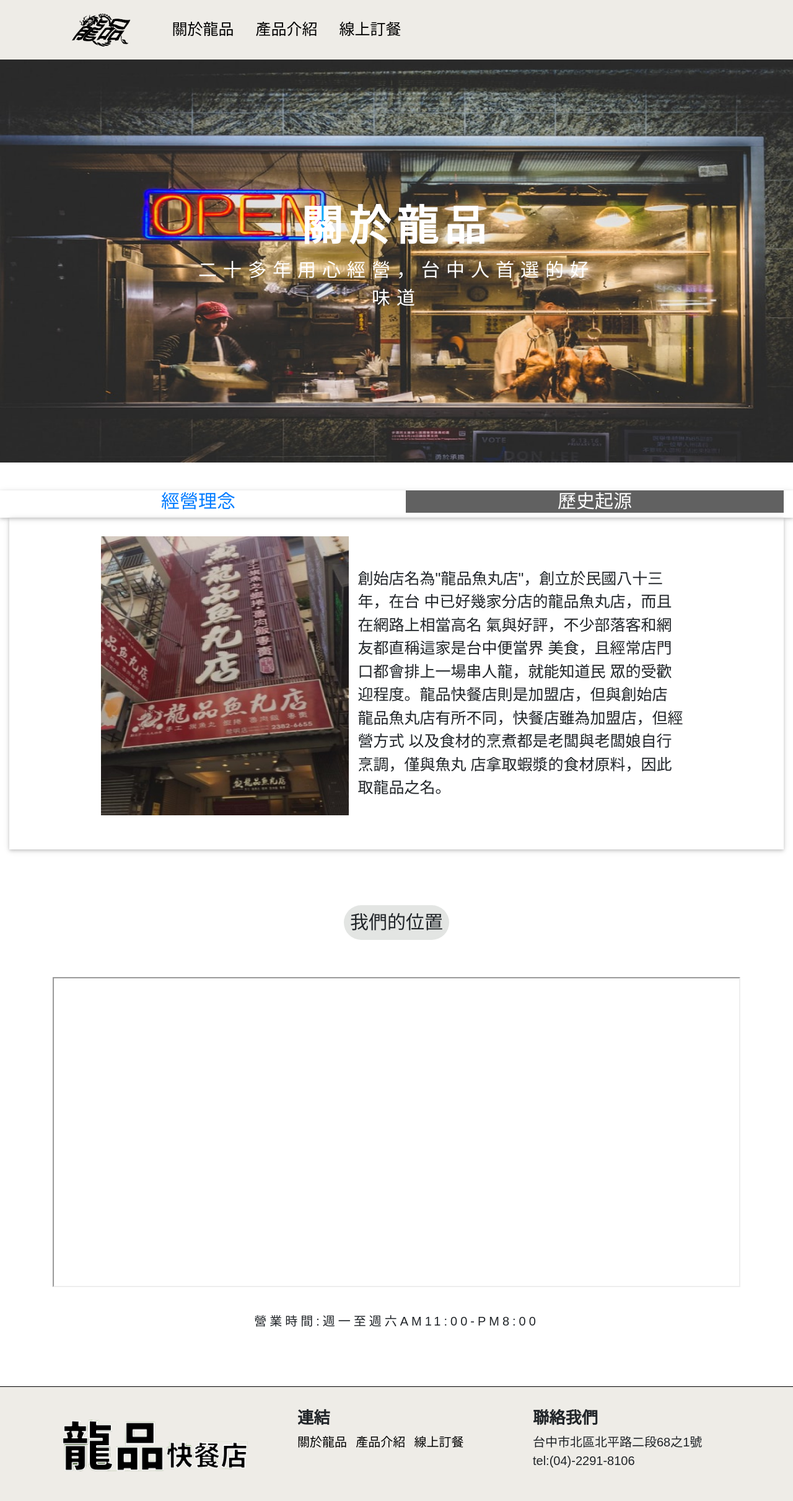
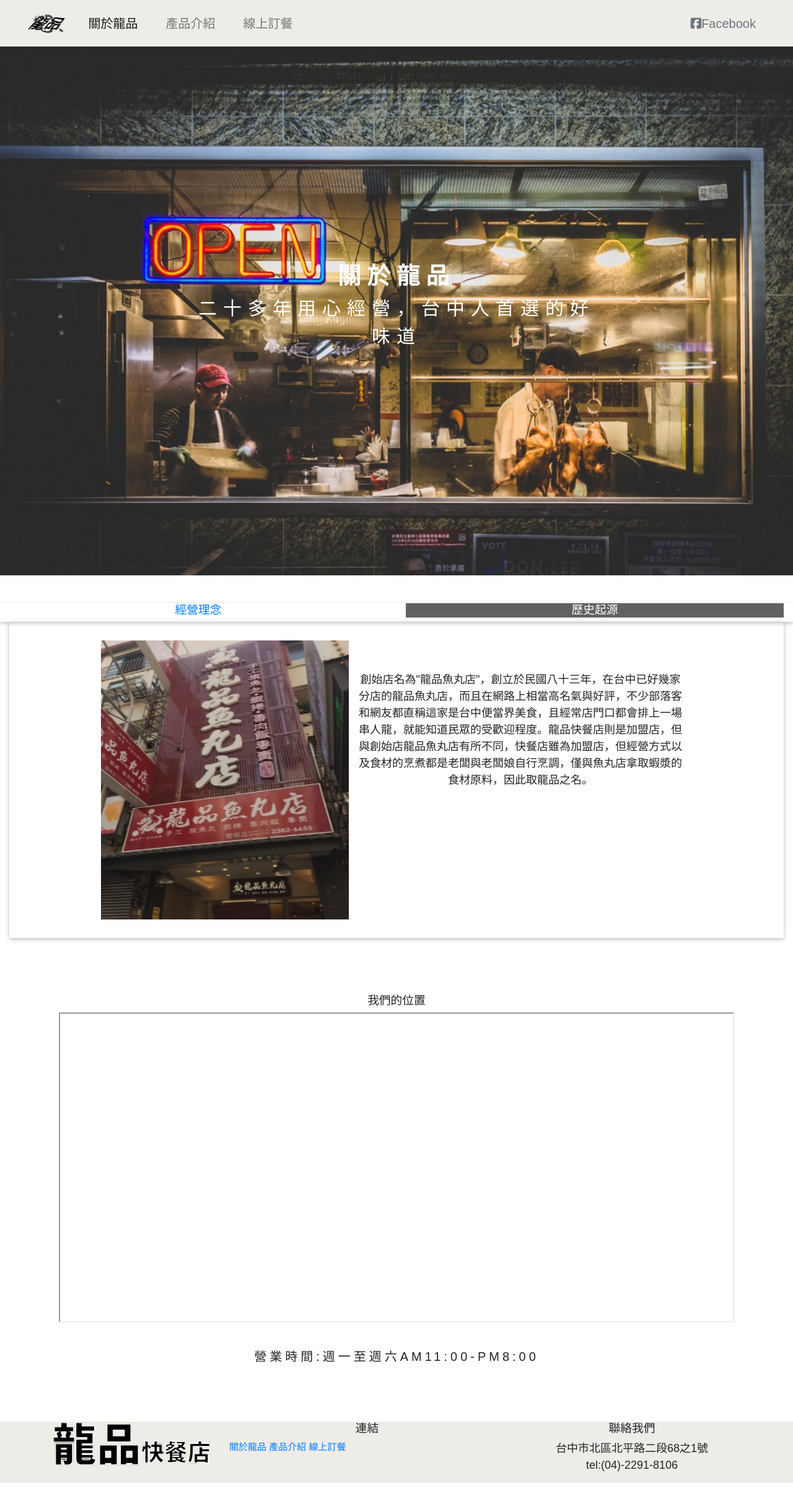
Before and after one commit to leo870219/project, a PHP site: page / in a window 1280 px wide, after a click on "歷史起源". Shown: the whole page at 62% size. After the commit the page ends 2392 px from the top, so only its background shows below. Run offline with PHP 8.4, Linux system fonts and the light colour scheme; some libraries are stand-ins or nearby versions; some web fonts are replaced.

Commit message:
RWD首頁調整

```diff
--- a/index.html
+++ b/index.html
@@ -16,34 +16,40 @@
 
 <body>
   <section id="intro">
-    <div class="container">
-      <div class="navbar navbar-expand-md">
-        <a class="navbar-brand" href="#">
-          <img src="images/logo.png" alt="logo" style="width:130px;">
+    <nav class="navbar navbar-expand-md navbar-light">
+      <div class="container-fluid">
+        <a class="navbar-brand" href="index.html">
+          <img src="images/logo.png" width="60" height="40" class="d-inline-block align-top" alt="龍品快餐店">
         </a>
-        <button class="navbar-toggler " type="button" data-toggle="collapse" data-target="#collapsibleNavbar">
-          <span class="fas fa-bars"></span>
+        <button class="navbar-toggler" type="button" data-toggle="collapse" data-target="#navbarNav"
+          aria-controls="navbarNav" aria-expanded="false" aria-label="Toggle navigation">
+          <span class="navbar-toggler-icon"></span>
         </button>
-        <div class="collapse navbar-collapse " id="collapsibleNavbar">
-          <ul class="navbar-nav ">
-            <a class="navbar-brand" href="index.html"></a>
-            <ul class="navbar-nav ">
-              <li class="nav-item">
-                <a class="nav-link" href="index.html">關於龍品</a></li>
-              <li class="nav-item">
-                <a class="nav-link" href="product.html">產品介紹</a></li>
-              <li class="nav-item">
-                <a class="nav-link" href="booking.html">線上訂餐</a>
-              <li>
-            </ul>
+        <div class="collapse navbar-collapse" id="navbarNav">
+          <ul class="navbar-nav mr-auto mt-2 mt-lg-0">
+            <li class="nav-item active">
+              <a class="nav-link" href="index.html">關於龍品</a>
+            </li>
+            <li class="nav-item">
+              <a class="nav-link" href="product.html">產品介紹</a>
+            </li>
+            <li class="nav-item">
+              <a class="nav-link" href="booking.html">線上訂餐</a>
+            </li>
+          </ul>
+          <span class="navbar-text">
+            <a class="text-muted nav-link"
+              href="https://www.facebook.com/%E9%BE%8D%E5%93%81%E5%BF%AB%E9%A4%90%E5%BA%97-300982883289665/?ref=br_rs"><i
+                class="fab fa-facebook-square"></i></i>Facebook</a>
+          </span>
         </div>
       </div>
-    </div>
+    </nav>
   </section>
 
   <section id="index-second">
     <div class="w3-display-container">
-      <img src="images\15.jpg" class="img-fluid" alt="龍品快餐店" style="width: 100%; height: 650px;">
+      <img src="images\15.jpg" class="img-fluid" alt="龍品快餐店" width="100%">
       <div class="w3-display-middle ">
         <h1>關於龍品</h1>
         <p>二十多年用心經營，台中人首選的好味道</p>
@@ -54,17 +60,17 @@
   <section id="index-third">
     <div class="container-fluid" id="menu">
       <div class="row w3-card">
-        <div class="col-md-6">
+        <div class="col">
           <a href="javascript:void(0)" onclick="openMenu(event, 'business');" id="myLink">
             <div class="tablink">
-              <h2>經營理念</h2>
+              <h5>經營理念</h5>
             </div>
           </a>
         </div>
-        <div class="col-md-6">
+        <div class="col">
           <a href="javascript:void(0)" onclick="openMenu(event, 'history');">
             <div class=" tablink">
-              <h2>歷史起源</h2>
+              <h5>歷史起源</h5>
             </div>
           </a>
         </div>
@@ -96,14 +102,7 @@
             </div>
             <div class="col-md-6">
               <p>
-                創始店名為"龍品魚丸店"，創立於民國八十三年，在台
-                中已好幾家分店的龍品魚丸店，而且在網路上相當高名
-                氣與好評，不少部落客和網友都直稱這家是台中便當界
-                美食，且經常店門口都會排上一場串人龍，就能知道民
-                眾的受歡迎程度。龍品快餐店則是加盟店，但與創始店
-                龍品魚丸店有所不同，快餐店雖為加盟店，但經營方式
-                以及食材的烹煮都是老闆與老闆娘自行烹調，僅與魚丸
-                店拿取蝦漿的食材原料，因此取龍品之名。
+                創始店名為"龍品魚丸店"，創立於民國八十三年，在台中已好幾家分店的龍品魚丸店，而且在網路上相當高名氣與好評，不少部落客和網友都直稱這家是台中便當界美食，且經常店門口都會排上一場串人龍，就能知道民眾的受歡迎程度。龍品快餐店則是加盟店，但與創始店龍品魚丸店有所不同，快餐店雖為加盟店，但經營方式以及食材的烹煮都是老闆與老闆娘自行烹調，僅與魚丸店拿取蝦漿的食材原料，因此取龍品之名。
               </p>
             </div>
           </div>
@@ -115,34 +114,33 @@
   <section id="index-fourth">
     <div class="container text-align">
       <div class="row justify-content-center iframe-rwd">
-        <h2>我們的位置</h2>
+        <h5>我們的位置</h5>
         <iframe
           src='https://maps.google.com.tw/maps?f=q&hl=zh-TW&geocode=&q=台中市北區北平路二段68之1號&z=16&output=embed&t='></iframe>
         <p>營業時間:週一至週六AM11:00-PM8:00</p>
       </div>
-
-
+      </div>
   </section>
 
-  <section id="latest">
-    <footer>
-      <div class="container">
+  <section id="index-latest">
+<div class="container">
         <div class="row">
-          <div class="col-md-4">
+          <div class="col-3">
             <img class="img-fluid" src="images/logo1.png">
           </div>
-          <div class="col-md-4">
-            <h3>連結</h3>
+          <div class="col-5">
+            <h5>連結</h5>
             <a href="index.html">關於龍品</a>
             <a href="product.html">產品介紹</a>
             <a href="booking.html">線上訂餐</a>
           </div>
-          <div class="col-md-4">
-            <h3>聯絡我們</h3>
+          <div class="col-4">
+            <h5>聯絡我們</h5>
             <p>台中市北區北平路二段68之1號<br>tel:(04)-2291-8106</p>
           </div>
         </div>
-    </footer>
+        </div>
+
   </section>
 
   <script>
--- a/styles/css.css
+++ b/styles/css.css
@@ -2,10 +2,109 @@
 /* CSS Document */
 
 @import url(https://fonts.googleapis.com/earlyaccess/cwtexyen.css);
+
+/* Extra small devices (portrait phones, less than 576px)*/
+@media (max-width: 575.98px) {
+	#intro a{
+	  text-align:left
+	}
+	#index-second h1 {
+	  letter-spacing: 10px;
+	  font-weight: bolder;
+	  color: rgb(255, 255, 255);
+	  text-align: center;
+	}
+	#index-second p {
+	  letter-spacing: 10px;
+	  color: rgb(255, 255, 255);
+	  text-align: center;
+	}
+
+	#index-third {
+	  padding: 10px;
+	}
+
+	#index-third .container .row{
+	  padding:10px 0;
+	}
+
+	#index-third p{
+	  font-size:1rem
+	}
+
+	#index-fourth p{
+	  font-size:1rem
+	}
+
+	#index-latest h5{
+	  margin-top: 10px;
+	  text-align:left;
+	}
+
+	#index-latest p{
+	  font-size:0.8rem;
+	  text-align:left;
+	}
+	#index-latest a{
+	  font-size:0.8rem;
+	}
+	#index-latest img {
+	  margin-top: 10px;
+	}
+  }
+
+
+/* Small devices (landscape phones, 576px and up)*/
+@media (min-width: 576px) and (max-width: 767.98px) {
+
+}
+
+/* Medium devices (tablets, 768px and up)*/
+@media (min-width: 768px) and (max-width: 991.98px) {
+
+}
+
+/* Large devices (desktops, 992px and up)*/
+@media (min-width: 992px) and (max-width: 1199.98px) {
+
+}
+
+/* Extra large devices (large desktops, 1200px and up)*/
+@media (min-width: 1200px) {
+
+}
+#intro {
+	background-color: #eeece7;
+  }
+  #index-latest {
+	background-color: #eeece7;
+  }
   p,b,a,input,label,span,ul,li{
 	  font-family: cwTeXYen,sans-serif;
-font-size: 25px;
+	font-size:  1.2rem;
+	text-align: center;
 	}
+	h1,h2,h3,h4,h5,h6{
+	  font-family: cwTeXYen,sans-serif;
+	  text-align: center;
+	  }
+	  .iframe-rwd {
+		position: relative;
+		padding:10px 15px;
+		overflow: hidden;
+	  }
+	  .iframe-rwd iframe {
+		position: relative;
+		margin:auto 10px;
+		width: 100%;
+		height: 100%;
+	  }
+
+	#intro a{
+		font-size: 20px;
+		margin:auto 15px;
+	}
+
 
 	h1,h2,h3,h4,h5,h6{
 	font-family: cwTeXYen,sans-serif;
@@ -236,11 +335,9 @@ a.btn{
 	#index-second h1{
 		font-family: cwTeXYen,sans-serif;
 		letter-spacing:10px ;
-	font-size:67px;
 		font-weight:bolder;
 		color: rgb(255, 255, 255);
 		text-align: center;
-
 		}
 	#index-third{
 		margin-top: 3em;
@@ -285,12 +382,6 @@ a.btn{
 	background-color:rgb(238, 236, 231);
 	}
 
-#intro img{
-width: 200px;
-}
-#intro li{
-	margin: 0 10px;
-}
 	#collapsibleNavbar a{
 		font-size: 25px;
 		font-family:cwTeXYen,sans-serif;
```
Also changed, not shown: booking.html (+19 -15 lines), booking.php (+21 -17 lines), booksuccessful.php (+19 -15 lines), checklist.php (+22 -18 lines), product.html (+20 -15 lines), styles/styletest.css (added, +77 -0 lines), images/logo.png. Lines whose indentation alone changed are shown as unchanged.
